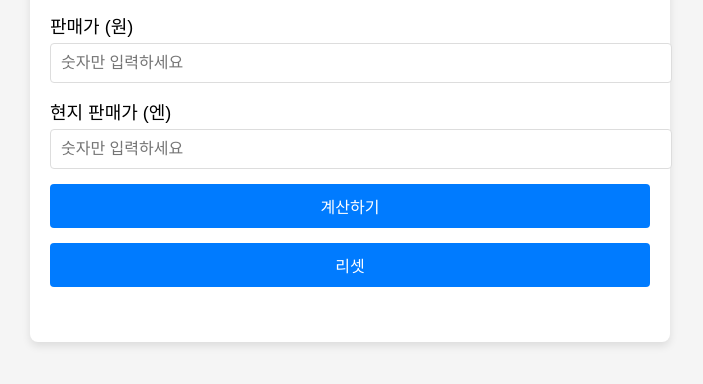
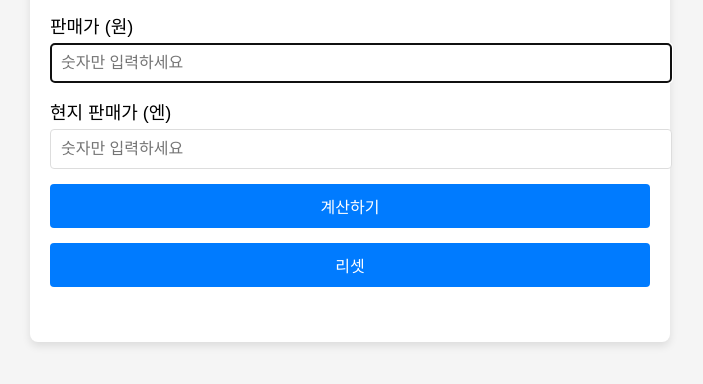
Before and after one commit to moneychelin/japan_margin, a plain HTML site: page index.html in a window 1280 px wide. Both pictures are taken after a click on the button "리셋". Shown: the part 202-586 px from the top of the page, without its empty margins (290-993 px from the left). Drawn offline with Linux system fonts and the light colour scheme.

Commit message:
Update index.html

```diff
--- a/index.html
+++ b/index.html
@@ -111,6 +111,9 @@
             document.getElementById("sellingPrice").value = "";
             document.getElementById("localPrice").value = "";
             document.getElementById("result").textContent = "";
+
+            // "판매가 (원)" 필드로 커서 이동
+            document.getElementById("sellingPrice").focus();
         }
 
         // 키보드 이벤트 처리
```
